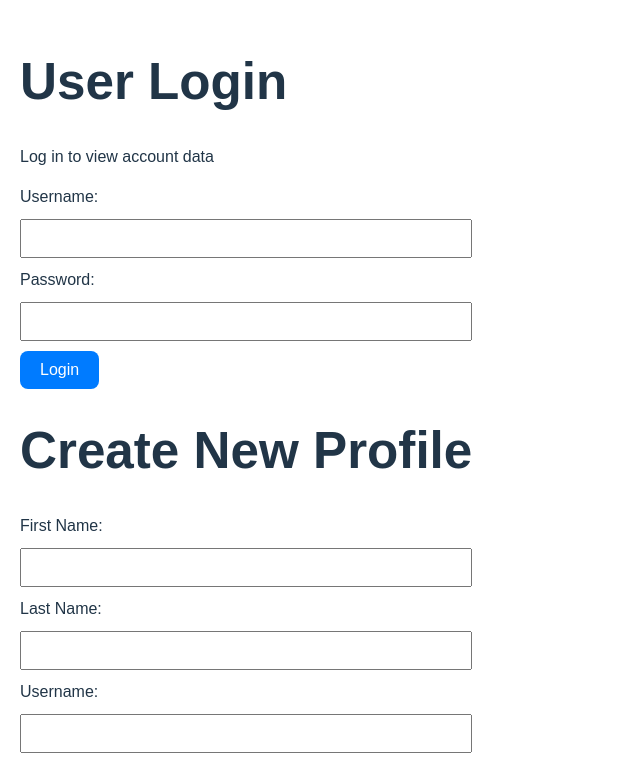
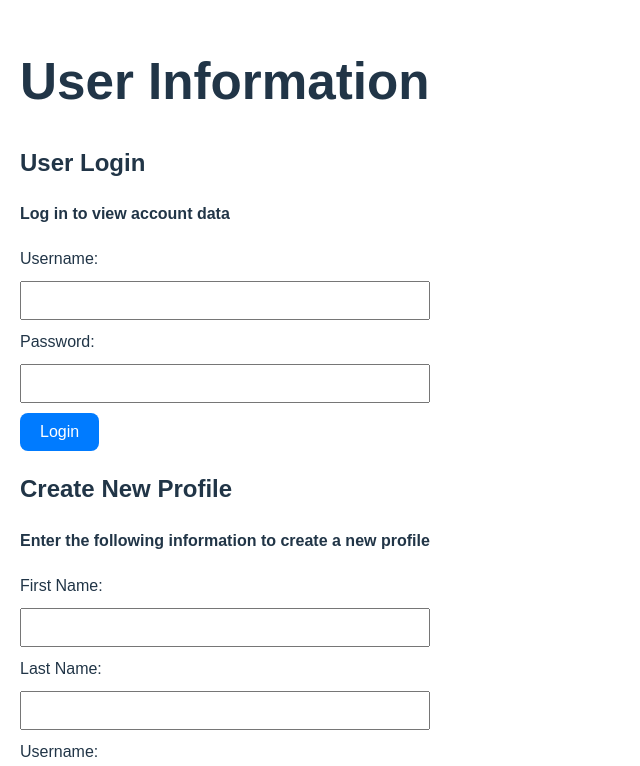
Before and after one commit to averybrockington/clevercloud-database, a React (Vite) app in the folder frontend/: page / in a window 1280 px wide. Shown: the top 766 px of the page, without its empty margins (0-640 px from the left). Built offline with nearby package versions, Linux system fonts and the light colour scheme.

Commit message:
Made it prettier
heading changes

```diff
--- a/frontend/src/App.jsx
+++ b/frontend/src/App.jsx
@@ -6,7 +6,7 @@ import './App.css'; // Import any styles for the App component
 function App() {
   return (
     <div className="App">
-      <title>User Information</title>
+      <h1>User Information</h1>
       <LoginForm /> {/* Login form component */}
       <CreateProfileForm /> {/* Profile creation form component */}
     </div>
--- a/frontend/src/CreateProfileForm.jsx
+++ b/frontend/src/CreateProfileForm.jsx
@@ -51,7 +51,8 @@ const CreateProfileForm = () => {
   // new profiles.
   return (
     <div className="create-profile-form">
-      <h1>Create New Profile</h1>
+      <h2>Create New Profile</h2>
+      <h4>Enter the following information to create a new profile</h4>
       <form onSubmit={handleSubmit}>
       <div>
           <label htmlFor="firstName">First Name:</label>
--- a/frontend/src/LoginForm.jsx
+++ b/frontend/src/LoginForm.jsx
@@ -36,8 +36,8 @@ const LoginForm = () => {
 
   return (
     <div className = "login-form">
-      <h1>User Login</h1>
-      <p>Log in to view account data</p>
+      <h2>User Login</h2>
+      <h4>Log in to view account data</h4>
       <form onSubmit={handleSubmit}>
         <div>
           <label htmlFor="username">Username:</label>
```
